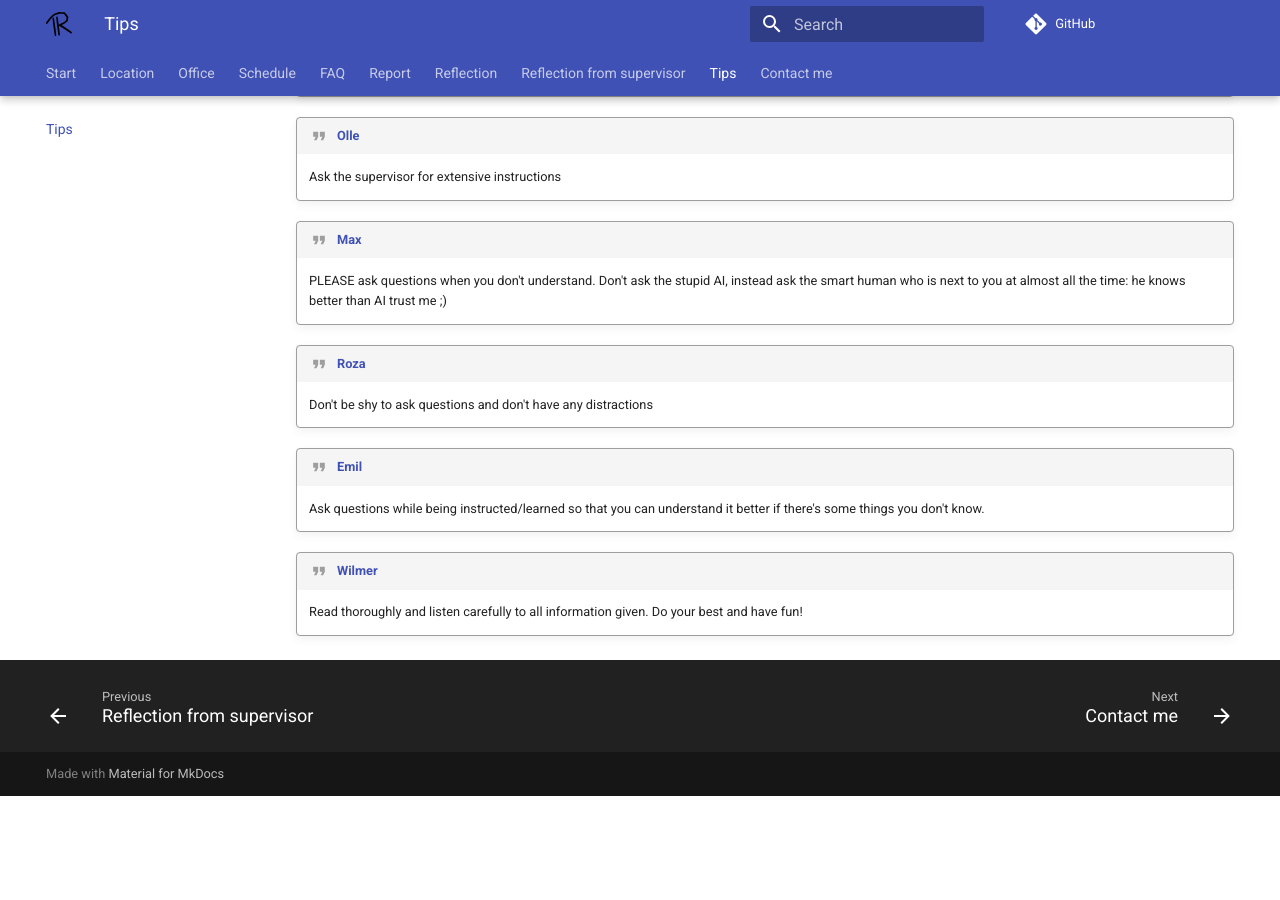
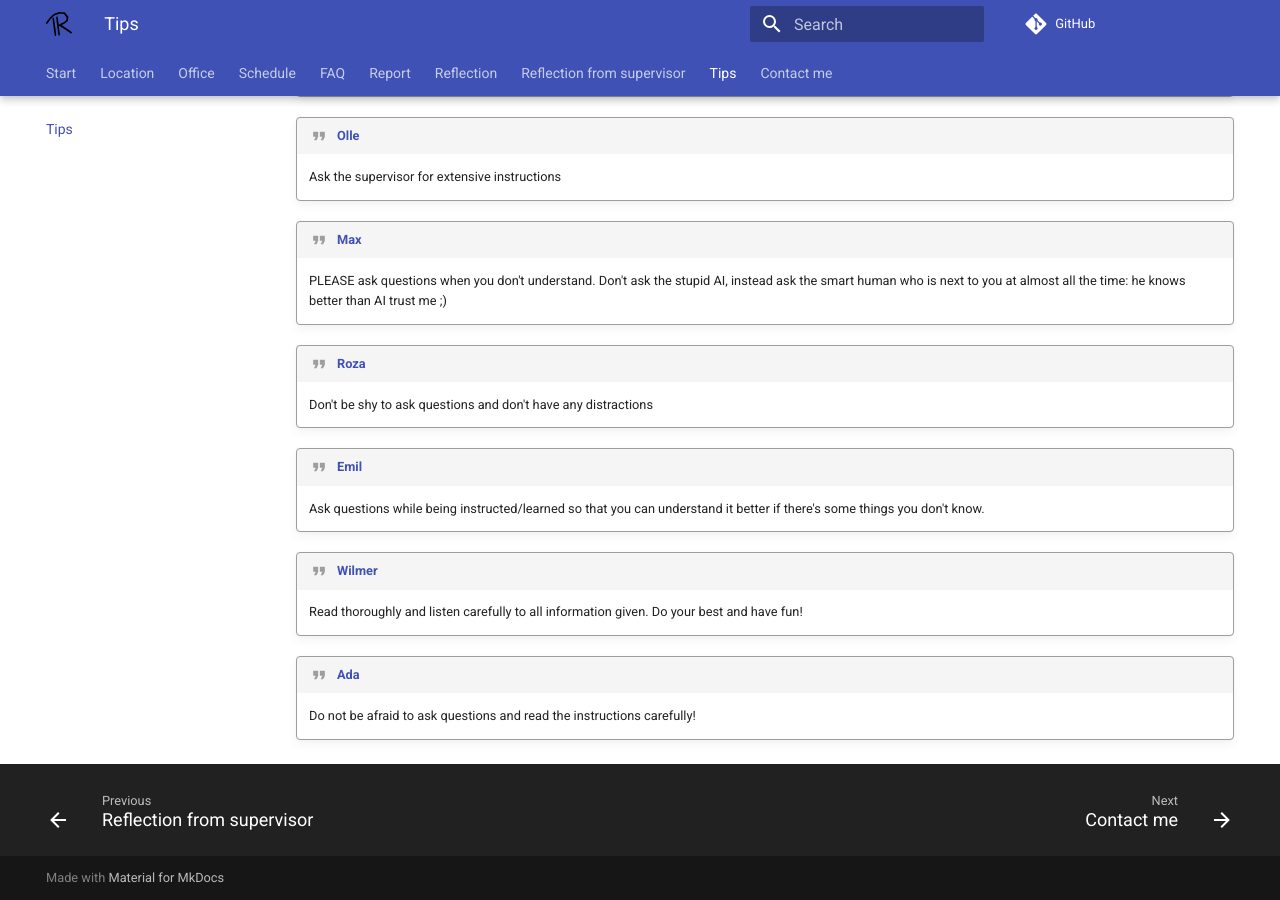
Before and after one commit to richelbilderbeek/prao_melker_20261109, an MkDocs documentation site: the page built from docs/tips.md, in a window 1280 px wide and 900 px high, scrolled down 716 px. Built offline with MkDocs 1.6.1 and Material for MkDocs 9.7.7, drawn with Linux system fonts in a browser that asks for light colours; comment, search, counter and statistics services are not loaded; before the commit the page ends 1512 px from its top, so only the background shows below that.

Commit message:
Add tip from Ada

```diff
--- a/docs/tips.md
+++ b/docs/tips.md
@@ -53,3 +53,7 @@ Tips from former students, with spelling errors corrected.
 
     Read thoroughly and listen carefully to all information given.
     Do your best and have fun!
+
+!!! quote "[Ada](https://github.com/richelbilderbeek/prao_ada_20261106)"
+
+    Do not be afraid to ask questions and read the instructions carefully!
```
